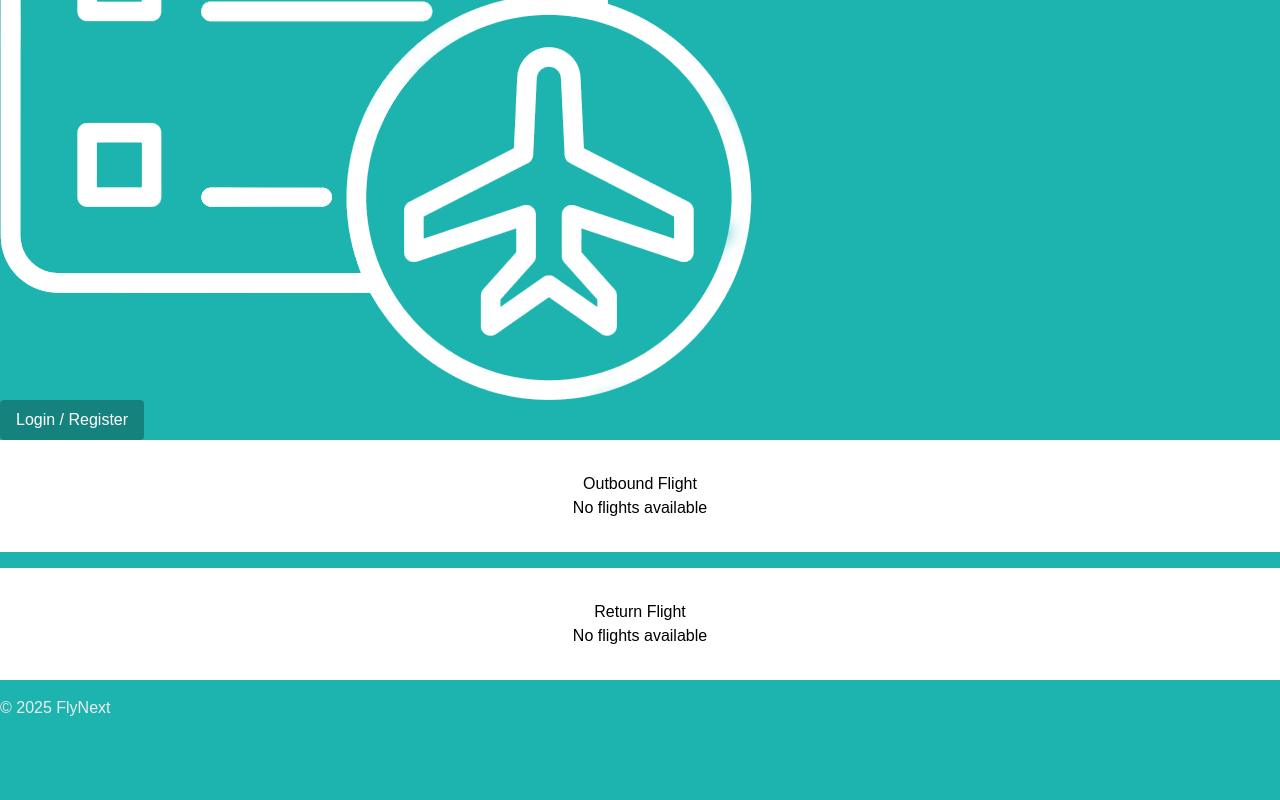
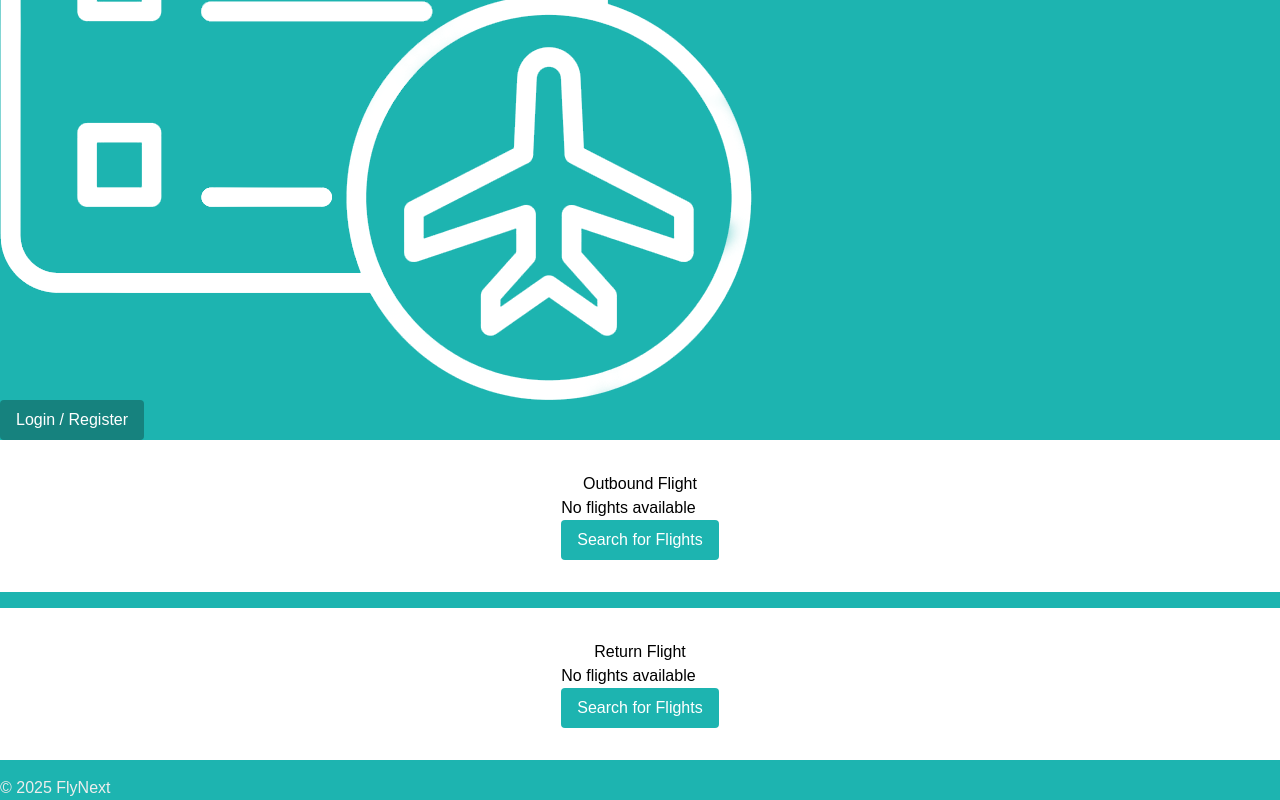
Before and after one commit to AshZein/Travel-Booking-Site, a Next.js app: page /itinerary in a window 1280 px wide. Shown: the part 1008-1808 px from the top of the page. Before the commit the page ends 1728 px from the top, so only its background shows below. Built offline with nearby package versions, Linux system fonts and the light colour scheme.

Commit message:
if a outbound flight is removed, remove return flights

```diff
--- a/src/components/itinerary/FlightBooking.tsx
+++ b/src/components/itinerary/FlightBooking.tsx
@@ -19,6 +19,9 @@ const FlightBooking: React.FC<FlightBookingProps> = ({ legs, flights, outBoundFl
         if (outBoundFlight){
             flights.forEach(flight => {
                 dispatch({ type: 'UNSELECT_OUTBOUND_FLIGHT', payload: flight });
+            });
+            flights.forEach(flight => {
+                dispatch({ type: 'UNSELECT_RETURN_FLIGHT', payload: flight });
             });
         } else{
             flights.forEach(flight => {
@@ -67,7 +70,10 @@ const FlightBooking: React.FC<FlightBookingProps> = ({ legs, flights, outBoundFl
             {flights.length > 0 && flights[0] && flights[flights.length - 1] ? (
                 renderFlight(flights[0], flights[flights.length - 1])
             ) : (
+                <div>
                 <p>No flights available</p>
+                <button>Search for Flights</button>
+                </div>
             )}
             {flights.length > 0 && flights[0] && flights[flights.length - 1] ?(
             <button className='tripType-button' onClick={(e) => {
```
